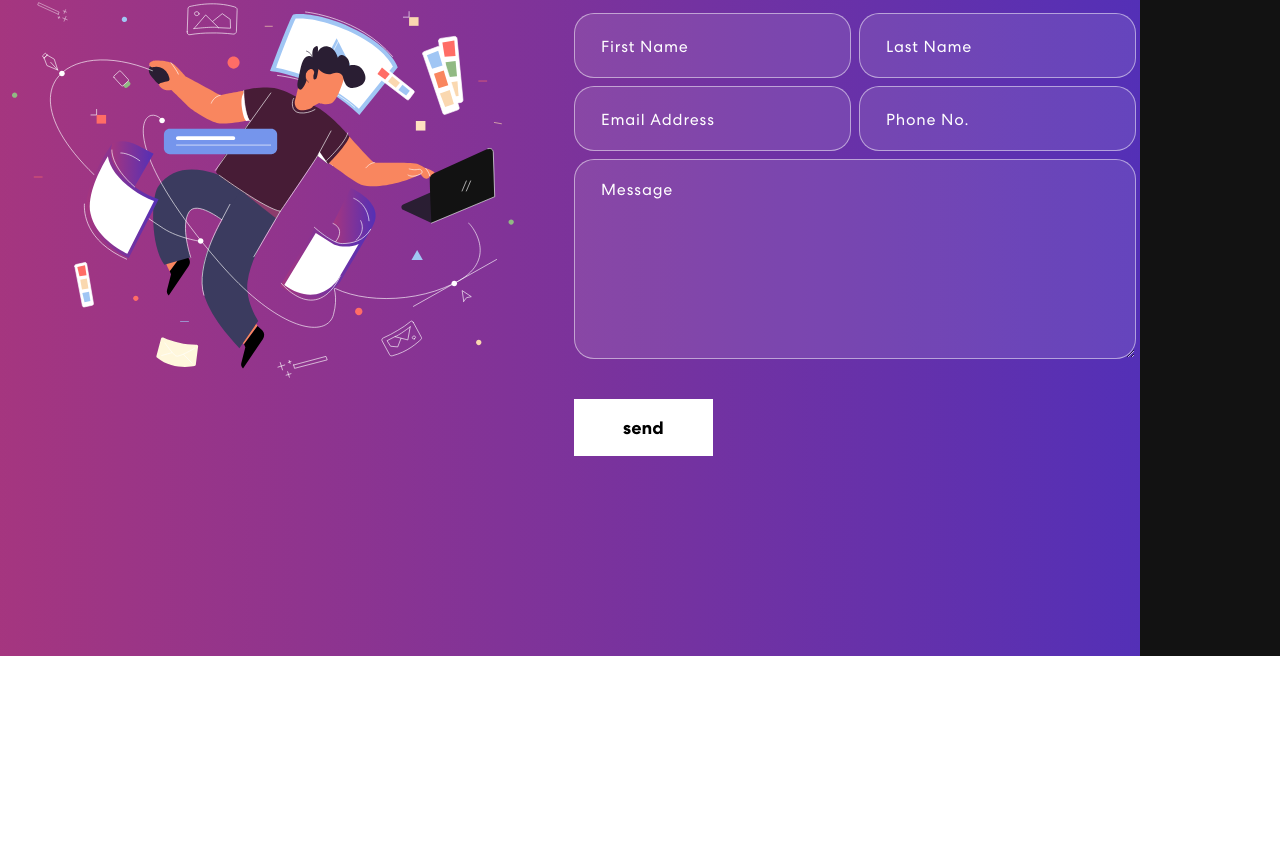
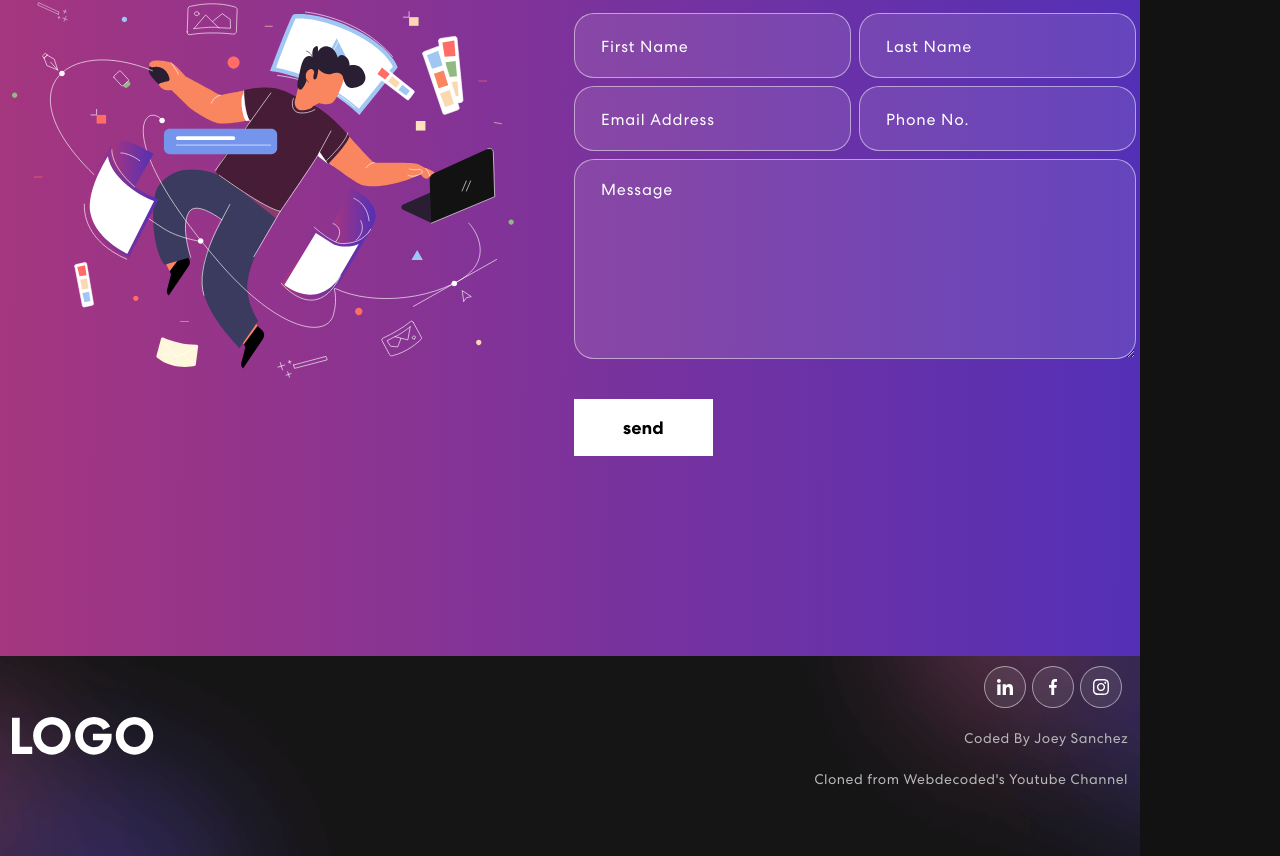
Before and after one commit to Orewagenki/resume-app, a React (Vite) app: page / in a window 1280 px wide. Shown: the part 2955-3811 px from the top of the page. Before the commit the page ends 3611 px from the top, so only its background shows below. Built offline with nearby package versions, Linux system fonts and the light colour scheme.

Commit message:
Build footer component.

```diff
--- a/src/App.css
+++ b/src/App.css
@@ -510,3 +510,21 @@
 .contact form button:hover::before {
   width: 100%;
 }
+/************ Footer Css ************/
+.footer {
+  padding: 10px 0 50px 0;
+  background-image: url("./assets/img/footer-bg.png");
+  background-position: center center;
+  background-size: cover;
+  background-repeat: no-repeat;
+}
+.footer img {
+  width: 26%;
+}
+.footer p {
+  font-weight: 400;
+  font-size: 14px;
+  color: #b8b8b8;
+  letter-spacing: 0.5px;
+  margin-top: 20px;
+}
--- a/src/App.tsx
+++ b/src/App.tsx
@@ -5,6 +5,7 @@
 import Skills from "./components/Skills";
 import Projects from "./components/Projects";
 import Contact from "./components/Contact";
+import { Footer } from "./components/Footer";
 
 function App() {
   return (
@@ -14,6 +15,7 @@
       <Skills />
       <Projects />
       <Contact />
+      <Footer />
     </div>
   );
 }
--- /dev/null
+++ b/src/components/Footer.tsx
@@ -0,0 +1,34 @@
+import { Container, Row, Col } from "react-bootstrap";
+import logo from "../assets/img/logo.svg";
+import navIcon1 from "../assets/img/nav-icon1.svg";
+import navIcon2 from "../assets/img/nav-icon2.svg";
+import navIcon3 from "../assets/img/nav-icon3.svg";
+
+export const Footer = () => {
+  return (
+    <footer className="footer">
+      <Container>
+        <Row className="align-items-center">
+          <Col size={12} sm={6}>
+            <img src={logo} alt="Logo" />
+          </Col>
+          <Col size={12} sm={6} className="text-center text-sm-end">
+            <div className="social-icon">
+              <a href="#">
+                <img src={navIcon1} alt="Icon" />
+              </a>
+              <a href="#">
+                <img src={navIcon2} alt="Icon" />
+              </a>
+              <a href="#">
+                <img src={navIcon3} alt="Icon" />
+              </a>
+            </div>
+            <p>Coded By Joey Sanchez</p>
+            <p>Cloned from Webdecoded's Youtube Channel</p>
+          </Col>
+        </Row>
+      </Container>
+    </footer>
+  );
+};
```
Also changed, not shown: src/server.tsx (deleted, +0 -66 lines).
